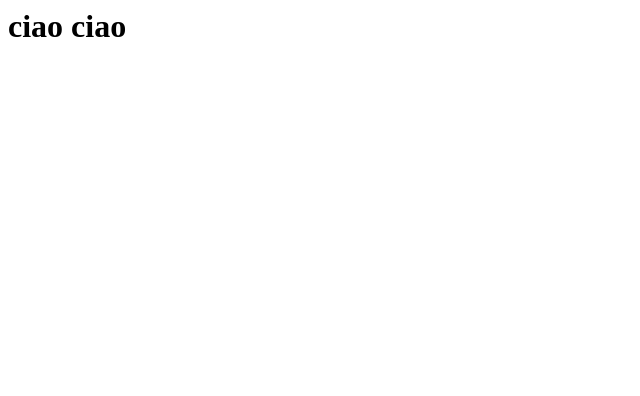
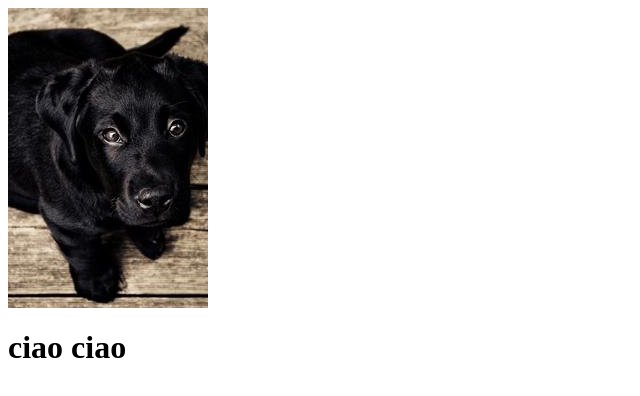
Before and after one commit to ervigio/git-101, a plain HTML site: page index.html in a window 1280 px wide. Shown: the whole page, without its empty margins (0-640 px from the left). Drawn offline with Linux system fonts and the light colour scheme.

Commit message:
added logo

```diff
--- a/index.html
+++ b/index.html
@@ -4,6 +4,7 @@
 	</head>
 
 	<body>
+		<img src="237-200x300.jpg" alt="">
 		<h1> ciao ciao</h1>
 	</body>
 
```
Also changed, not shown: 237-200x300.jpg (added).
